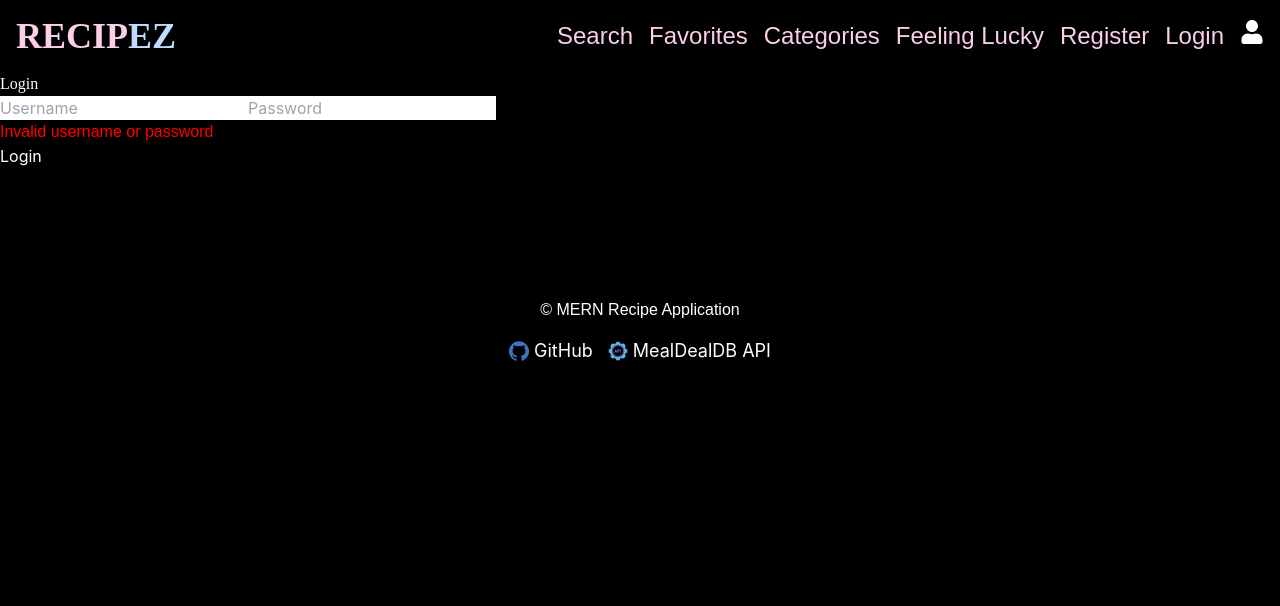
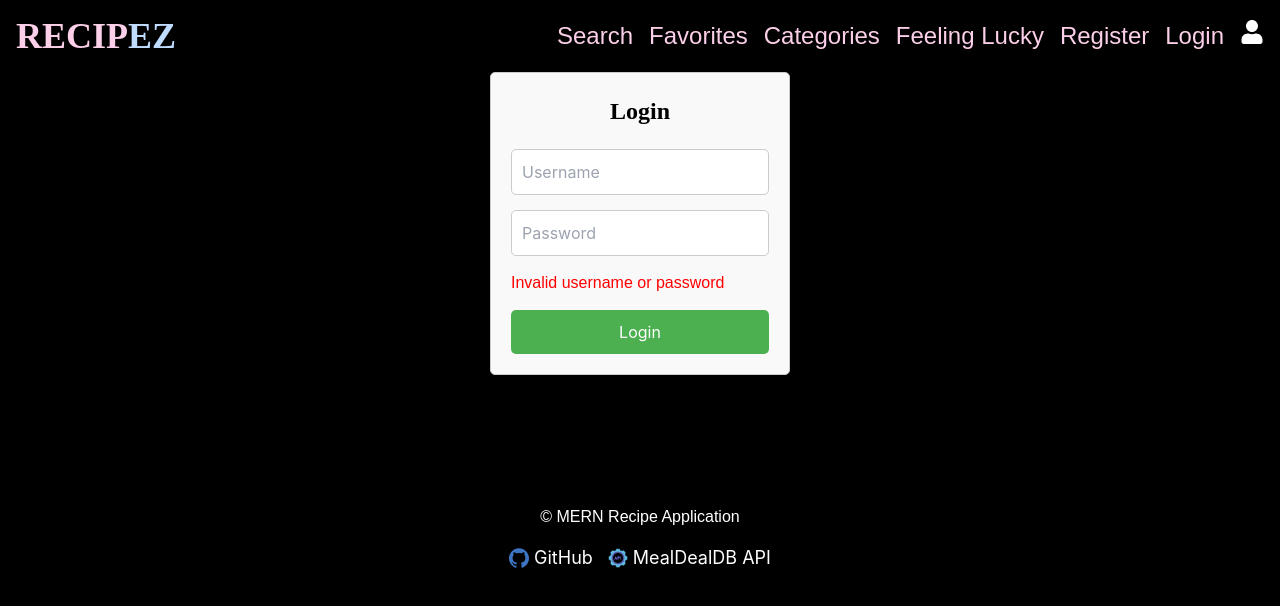
Before and after one commit to tjsiv/P2MSA-RecipEZ, a React (Create React App) app in the folder client/: page /login in a window 1280 px wide. Both pictures are taken after a click on the button "Login". Shown: the top 606 px of the page. Built offline with nearby package versions, Linux system fonts and the light colour scheme; no server answers.

Commit message:
added login page styling back

```diff
--- a/client/src/components/LoginForm.jsx
+++ b/client/src/components/LoginForm.jsx
@@ -2,7 +2,6 @@ import React, { useState } from "react";
 import axios from "axios";
 import { useNavigate } from "react-router-dom";
 import "../index.css";
-
 
 const LoginForm = ({ onLoginSuccess }) => {
   const [username, setUsername] = useState("");
@@ -35,7 +34,7 @@ const LoginForm = ({ onLoginSuccess }) => {
   };
 
   return (
-    <div>
+    <div className="login-container">
       <h2>Login</h2>
       <input
         type="text"
@@ -49,7 +48,7 @@ const LoginForm = ({ onLoginSuccess }) => {
         value={password}
         onChange={(e) => setPassword(e.target.value)}
       />
-      {error && <p style={{ color: "red" }}>{error}</p>}
+      {error && <p className="error-message">{error}</p>}
       <button onClick={handleLogin}>Login</button>
     </div>
   );
```
